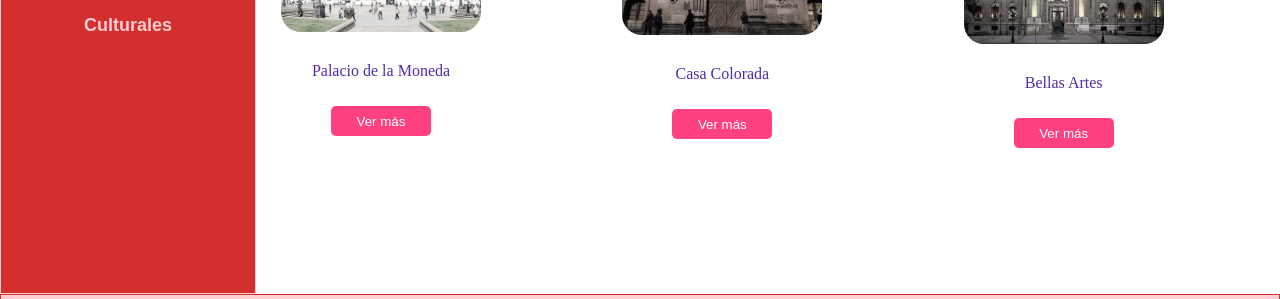
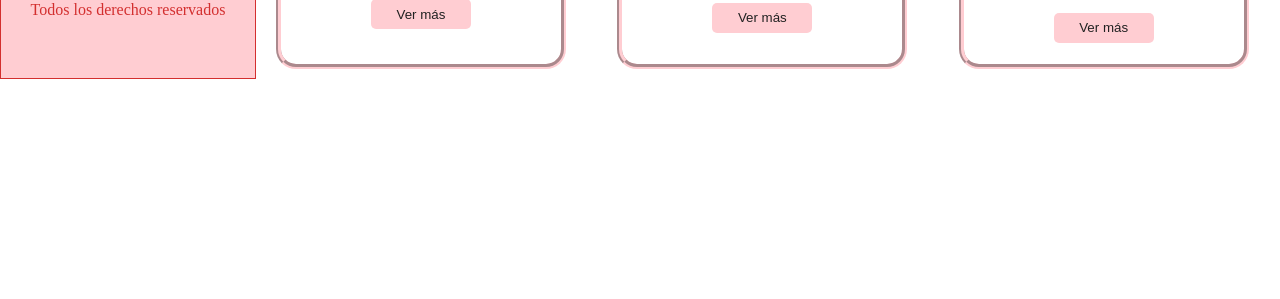
Before and after one commit to Klauditha/desafio_animaciones_css, a plain HTML site: page cultural.html in a window 1280 px wide. Shown: the part 561-860 px from the top of the page. After the commit the page ends 800 px from the top, so only its background shows below. Drawn offline with nearby package versions, Linux system fonts and the light colour scheme; a web font is replaced by a local one.

Commit message:
ADD:Ajustes cards

```diff
--- a/assets/css/style.css
+++ b/assets/css/style.css
@@ -160,10 +160,9 @@ body {
     display: grid;
     grid-template-areas:
       'navbar main'
-      'navbar main'
-      'footer footer';
+      'footer main';
     grid-template-columns: 2fr 8fr;
-    grid-template-rows: 0.5fr 8.5fr 1fr;
+    grid-template-rows: 11fr 2fr;
   }
 
   .aside {
--- a/assets/css/style_cult_turist.css
+++ /dev/null
@@ -1,312 +0,0 @@
-:root {
-    --DarkPrimaryColor: #d32f2f;
-    --LightPrimaryColor: #ffcdd2;
-    --PrimaryColor: #f44336;
-    --TextColor: #ffffff;
-    --AcentColor: #ff5252;
-    --PrimaryText: #212121;
-    --DividerColor: #bdbdbd;
-}
-
-body {
-    margin: 0 auto;
-    padding: 0;
-    box-sizing: border-box;
-}
-
-.container {
-    display: grid;
-    grid-template-areas:
-      'navbar'
-      'aside'
-      'main'
-      'footer';
-    grid-template-columns: 1fr;
-    grid-template-rows: 4% 4% 10fr 4%;
-}
-
-.navbar {
-  font-family: 'Tilt Prism', cursive;
-  grid-area: navbar;
-  background-color: var(--DarkPrimaryColor);
-  color: var(--TextColor);
-  display: flex;
-  font-size: large;
-  font-size: 25px;
-  flex-direction: row;
-  justify-content: space-around;
-  border: 1px solid var(--LightPrimaryColor);
-  align-items: center;
-}
-
-.navbar_logo img {
-  height: 50px;
-  color: var(--TextColor);
-  animation: Tambalearse 3s ease 0s 1 alternate backwards;
-}
-
-@keyframes Tambalearse {
-    0%,
-    100% {
-        transform: translateX(0%);
-        transform-origin: 50% 50%;
-    }
-
-    15% {
-        transform: translateX(-30px) rotate(-6deg);
-    }
-
-    30% {
-        transform: translateX(15px) rotate(6deg);
-    }
-
-    45% {
-        transform: translateX(-15px) rotate(-3.6deg);
-    }
-
-    60% {
-        transform: translateX(9px) rotate(2.4deg);
-    }
-
-    75% {
-        transform: translateX(-6px) rotate(-1.2deg);
-    }
-}
-
-.navbar .navbar_menu_lista {
-  display: none;
-}
-
-.aside {
-  grid-area: aside;
-  background-color: var(--LightPrimaryColor);
-}
-
-.aside .navbar_menu_lista {
-  padding-top: 5px;
-  padding-bottom: 5px;
-  display: grid;
-  grid-template-columns: 1fr;
-  justify-content: start;
-  align-content: center;
-  align-items: start;
-  justify-items: center;
-  gap:5px
-}
-
-.aside .navbar_menu_lista_item a {
-  text-decoration: none;
-  color: var(--DarkPrimaryColor);
-  font-weight: bolder;
-}
-
-.aside .navbar_menu_lista_item a:hover {
-  color: var(--PrimaryText);
-  text-shadow: 2px 5px 9px #f9f9f9, 5px 5px 10px #d54848;
-}
-
-.aside .navbar_menu_lista_item a:focus {
-  color: var(--PrimaryText);
-  text-shadow: 2px 5px 9px #f9f9f9, 5px 5px 10px #d54848;
-}
-
-.main {
-  grid-area: main;
-}
-
-.item {
-  margin-top: 10px;
-  display: flex;
-  flex-direction: column;
-  justify-content: center;
-  align-items: center;
-  background-color: #fff;
-  height: 300px;
-  overflow-y: auto;
-  border-radius: 20px;
-}
-
-.item_image img {
-  width: 250px;
-  border-radius: 20px;
-  filter: grayscale(0.7)
-}
-
-.item_image img:hover,img:focus {
-  filter: grayscale(0);
-  animation: legumbreEffect 5s ease 0s 1 normal forwards;
-}
-
-@keyframes legumbreEffect {
-	0% {
-		animation-timing-function: ease-out;
-		transform: scale(1);
-		transform-origin: center center;
-	}
-
-	10% {
-		animation-timing-function: ease-in;
-		transform: scale(0.91);
-	}
-
-	17% {
-		animation-timing-function: ease-out;
-		transform: scale(0.98);
-	}
-
-	33% {
-		animation-timing-function: ease-in;
-		transform: scale(0.87);
-	}
-
-	45% {
-		animation-timing-function: ease-out;
-		transform: scale(1);
-	}
-}
-
-.item_text {
-  color: #512da8;
-  margin: 10px;
-}
-
-.item_button button {
-  background-color: #ff4081;
-  color: #fff;
-  width: 100px;
-  height: 30px;
-  border-radius: 5px;
-  border: 0;
-}
-
-.item_button button:hover {
-  background-color: #d1c4e9;
-  color: #000000;
-}
-
-.item_button button:focus {
-  background-color: #757575;
-  color: #fff;
-}
-
-@keyframes myAnim {
-  0% {
-    background-position: center top;
-    background-size: 100%;
-  }
-
-  100% {
-    background-position: center top;
-    background-size: 150%;
-  }
-}
-
-.footer {
-  grid-area: footer;
-  background-color: var(--LightPrimaryColor);
-  border: 1px solid var(--DarkPrimaryColor);
-  display: flex;
-  flex-direction: column;
-  align-items: center;
-  color: var(--DarkPrimaryColor);
-  align-content: center;
-  align-items: center;
-  padding-top: 10px;
-  padding-bottom: 10px;
-}
-
-.footer_socialmedia {
-  display: flex;
-  gap: 20px;
-  font-size: 20px;
-}
-
-.footer_text {
-  text-align: center;
-}
-
-/*MODO ESCRITORIO*/
-@media (min-width: 992px) {
-  .container {
-    display: grid;
-    grid-template-areas:
-      'navbar main'
-      'navbar main'
-      'footer footer';
-    grid-template-columns: 2fr 8fr;
-    grid-template-rows: 1fr 8fr 1fr;
-  }
-
-  .main {
-    display: grid;
-    grid-template-columns: repeat(3, 1fr);
-    align-content: center;
-    align-items: stretch;
-    row-gap: 20px;
-  }
-
-  .item {
-    width: 250px;
-    height: 280px;
-  }
-
-  .item_image img {
-    width: 200px;
-  }
-
-  .aside {
-    display: none;
-  }
-
-  .navbar_menu_icono {
-    display: none;
-  }
-
-  .navbar {
-    display: flex;
-    font-size: large;
-    font-size: 25px;
-    flex-direction: column;
-    justify-content: center;
-    border: 1px solid var(--LightPrimaryColor);
-    align-items: center;
-  }
-
-  .navbar_nombre {
-    text-align: center;
-  }
-
-  .navbar_logo img {
-    height: 80px;
-  }
-
-  .navbar .navbar_menu_lista {
-    display: flex;
-  }
-
-  .navbar_menu_lista {
-    padding-top: 50px;
-    display: flex;
-    font-family: Arial, Helvetica, sans-serif;
-    flex-direction: column;
-    font-size: 18px;
-    gap: 20px;
-    text-align: center;
-  }
-
-  .navbar_menu_lista_item a {
-    text-decoration: none;
-    color: var(--LightPrimaryColor);
-    font-weight: bolder;
-  }
-
-  .navbar_menu_lista_item a:hover {
-    color: var(--TextColor);
-    text-shadow: 2px 5px 9px #f9f9f9, 5px 5px 10px #d54848;
-  }
-
-  .navbar_menu_lista_item a:focus {
-    color: var(--TextColor);
-    text-shadow: 2px 5px 9px #f9f9f9, 5px 5px 10px #d54848;
-  }
-}
--- a/assets/css/style_gastro.css
+++ b/assets/css/style_galeria.css
@@ -22,7 +22,7 @@ body {
       'main'
       'footer';
     grid-template-columns: 1fr;
-  grid-template-rows: 3% 3% 10fr 3%;
+    grid-template-rows: 4% 4% 10fr 4%;
 }
 
 .navbar {
@@ -91,7 +91,7 @@ body {
   align-content: center;
   align-items: start;
   justify-items: center;
-  gap: 5px;
+  gap:5px
 }
 
 .aside .navbar_menu_lista_item a {
@@ -116,20 +116,23 @@ body {
 
 .item {
   margin-top: 10px;
+  margin-bottom: 10px;
   display: flex;
   flex-direction: column;
   justify-content: center;
   align-items: center;
   background-color: #fff;
-  height: 300px;
+  height: 250px;
   overflow-y: auto;
   border-radius: 20px;
+  margin-left: 20px;
+  border: 5px groove var(--LightPrimaryColor);
 }
 
 .item_image img {
   width: 250px;
   border-radius: 20px;
-  filter: grayscale(0.8)
+  filter: grayscale(0.7)
 }
 
 .item_image img:hover,img:focus {
@@ -166,13 +169,14 @@ body {
 }
 
 .item_text {
-  color: #512da8;
-  margin: 10px;
+  color: var(--DarkPrimaryColor);
+  font-weight: bolder;
+  text-align: center;
 }
 
 .item_button button {
-  background-color: #ff4081;
-  color: #fff;
+  background-color: var(--LightPrimaryColor);
+  color: var(--PrimaryText);
   width: 100px;
   height: 30px;
   border-radius: 5px;
@@ -180,8 +184,8 @@ body {
 }
 
 .item_button button:hover {
-  background-color: #d1c4e9;
-  color: #000000;
+  background-color: var(--DarkPrimaryColor);
+  color: var(--TextColor)
 }
 
 .item_button button:focus {
@@ -226,31 +230,33 @@ body {
 }
 
 /*MODO ESCRITORIO*/
-@media (min-width: 992px) and  (max-width: 1336px)  {
+@media (min-width: 992px) {
   .container {
     display: grid;
     grid-template-areas:
       'navbar main'
-      'footer footer';
-    grid-template-columns:1.5fr 7fr;
-    grid-template-rows:5.5fr 0.5fr;
+      'footer main';
+    grid-template-columns: 2fr 8fr;
+    grid-template-rows: 80% 20%;
   }
 
   .main {
     display: grid;
-    grid-template-columns: repeat(4, 1fr);
+    grid-template-columns: repeat(3, 1fr);
     align-content: center;
     align-items: stretch;
+    row-gap: 20px;
   }
 
   .item {
-    width: 250px;
-    height: 220px;
+    width: 280px;
+    height: 280px;
   }
 
   .item_image img {
-    width: 150px;
+    width: 220px;
   }
+
   .aside {
     display: none;
   }
@@ -264,7 +270,7 @@ body {
     font-size: large;
     font-size: 25px;
     flex-direction: column;
-    justify-content: center;
+    justify-content: start;
     border: 1px solid var(--LightPrimaryColor);
     align-items: center;
   }
@@ -278,16 +284,17 @@ body {
   }
 
   .navbar .navbar_menu_lista {
+    margin-top:20px;
     display: flex;
   }
 
   .navbar_menu_lista {
-    padding-top: 10px;
+    padding-top: 50px;
     display: flex;
     font-family: Arial, Helvetica, sans-serif;
     flex-direction: column;
     font-size: 18px;
-    gap: 10px;
+    gap: 20px;
     text-align: center;
   }
 
@@ -307,47 +314,3 @@ body {
     text-shadow: 2px 5px 9px #f9f9f9, 5px 5px 10px #d54848;
   }
 }
-
-/*MODO ESCRITORIO GRANDE*/
-@media (min-width: 1337px) {
-  .container {
-    display: grid;
-    grid-template-areas:
-      'navbar main'
-      'footer footer';
-    grid-template-columns: 1.5fr 8fr;
-    grid-template-rows: 10fr 2fr;
-  }
-
-  .item {
-    width: 350px;
-    height: 350px;
-    border: gray solid 1px;
-  }
-
-  .item_image img {
-    width: 200px;
-  }
-
-    .main {
-    display: grid;
-    grid-template-columns: repeat(4, 1fr);
-    align-content: center;
-    align-items: stretch;
-  }
-
-    .navbar_menu_icono {
-    display: none;
-  }
-
-  .navbar {
-    display: flex;
-    font-size: large;
-    font-size: 25px;
-    flex-direction: column;
-    justify-content: center;
-    border: 1px solid var(--LightPrimaryColor);
-    align-items: center;
-  }
-
-}
--- a/assets/css/style_principal.css
+++ /dev/null
@@ -1,232 +0,0 @@
-:root {
-  --DarkPrimaryColor: #d32f2f;
-  --LightPrimaryColor: #ffcdd2;
-  --PrimaryColor: #f44336;
-  --TextColor: #ffffff;
-  --AcentColor: #ff5252;
-  --PrimaryText: #212121;
-  --DividerColor: #bdbdbd;
-}
-
-body {
-  margin: 0 auto;
-  padding: 0;
-  box-sizing: border-box;
-}
-
-.container {
-  display: grid;
-  grid-template-areas:
-    'navbar'
-    'aside'
-    'main'
-    'footer';
-  grid-template-columns: 1fr;
-  grid-template-rows: 2fr 2fr 10fr 3fr;
-}
-
-.navbar {
-  font-family: 'Tilt Prism', cursive;
-  grid-area: navbar;
-  background-color: var(--DarkPrimaryColor);
-  color: var(--TextColor);
-  display: flex;
-  font-size: large;
-  font-size: 25px;
-  flex-direction: row;
-  justify-content: space-around;
-  border: 1px solid var(--LightPrimaryColor);
-  align-items: center;
-}
-
-.navbar_logo img {
-  height: 50px;
-  color: var(--TextColor);
-  animation: Tambalearse 3s ease 0s 1 alternate backwards;
-}
-
-@keyframes Tambalearse {
-	0%,
-	100% {
-		transform: translateX(0%);
-		transform-origin: 50% 50%;
-	}
-
-	15% {
-		transform: translateX(-30px) rotate(-6deg);
-	}
-
-	30% {
-		transform: translateX(15px) rotate(6deg);
-	}
-
-	45% {
-		transform: translateX(-15px) rotate(-3.6deg);
-	}
-
-	60% {
-		transform: translateX(9px) rotate(2.4deg);
-	}
-
-	75% {
-		transform: translateX(-6px) rotate(-1.2deg);
-	}
-}
-
-.navbar .navbar_menu_lista {
-  display: none;
-}
-
-.aside {
-  grid-area: aside;
-  background-color: var(--LightPrimaryColor);
-}
-
-.aside .navbar_menu_lista {
-  padding-top: 5px;
-  padding-bottom: 5px;
-  display: grid;
-  grid-template-columns: 1fr;
-  justify-content: start;
-  align-content: center;
-  align-items: start;
-  justify-items: center;
-  gap:5px
-}
-
-.aside .navbar_menu_lista_item a {
-  text-decoration: none;
-  color: var(--DarkPrimaryColor);
-  font-weight: bolder;
-}
-
-.aside .navbar_menu_lista_item a:hover {
-  color: var(--PrimaryText);
-  text-shadow: 2px 5px 9px #f9f9f9, 5px 5px 10px #d54848;
-}
-
-.aside .navbar_menu_lista_item a:focus {
-  color: var(--PrimaryText);
-  text-shadow: 2px 5px 9px #f9f9f9, 5px 5px 10px #d54848;
-}
-
-.main {
-  grid-area: main;
-  background-image: url('../img/02_santiago.jpg');
-  background-repeat: no-repeat, repeat;
-  background-size: cover;
-  animation: myAnim 30s ease 0s 1 normal forwards;
-}
-
-@keyframes myAnim {
-  0% {
-    background-position: center top;
-    background-size: 100%;
-  }
-
-  100% {
-    background-position: center top;
-    background-size: 150%;
-  }
-}
-
-.footer {
-  grid-area: footer;
-  background-color: var(--LightPrimaryColor);
-  border: 1px solid var(--DarkPrimaryColor);
-  display: flex;
-  flex-direction: column;
-  align-items: center;
-  color: var(--DarkPrimaryColor);
-  align-content: center;
-  align-items: center;
-  padding-top: 10px;
-  padding-bottom: 10px;
-}
-
-.footer_socialmedia {
-  display: flex;
-  gap: 20px;
-  font-size: 20px;
-}
-
-.footer_text {
-  text-align: center;
-}
-
-/*MODO ESCRITORIO*/
-@media (min-width: 992px) {
-  .container {
-    display: grid;
-    grid-template-areas:
-      'navbar main'
-      'navbar main'
-      'footer footer';
-    grid-template-columns: 2fr 8fr;
-    grid-template-rows: 0.5fr 8.5fr 1fr;
-  }
-
-  .aside {
-    display: none;
-  }
-
-  .main {
-    grid-area: main;
-    background-image: url('../img/01_santiago.jpg');
-    background-repeat: no-repeat, repeat;
-    background-size: cover;
-    animation: myAnim 30s ease 0s 1 normal forwards;
-  }
-
-  .navbar_menu_icono {
-    display: none;
-  }
-
-  .navbar {
-    display: flex;
-    font-size: large;
-    font-size: 25px;
-    flex-direction: column;
-    justify-content: center;
-    border: 1px solid var(--LightPrimaryColor);
-    align-items: center;
-  }
-
-  .navbar_nombre {
-    text-align: center;
-  }
-
-  .navbar_logo img {
-    height: 80px;
-  }
-
-  .navbar .navbar_menu_lista {
-    display: flex;
-  }
-
-  .navbar_menu_lista {
-    padding-top: 50px;
-    display: flex;
-    font-family: Arial, Helvetica, sans-serif;
-    flex-direction: column;
-    font-size: 18px;
-    gap: 20px;
-    text-align: center;
-  }
-
-  .navbar_menu_lista_item a {
-    text-decoration: none;
-    color: var(--LightPrimaryColor);
-    font-weight: bolder;
-  }
-
-  .navbar_menu_lista_item a:hover {
-    color: var(--TextColor);
-    text-shadow: 2px 5px 9px #f9f9f9, 5px 5px 10px #d54848;
-  }
-
-  .navbar_menu_lista_item a:focus {
-    color: var(--TextColor);
-    text-shadow: 2px 5px 9px #f9f9f9, 5px 5px 10px #d54848;
-  }
-}
--- a/cultural.html
+++ b/cultural.html
@@ -6,7 +6,7 @@
     <meta http-equiv="X-UA-Compatible" content="IE=edge">
     <meta name="viewport" content="width=device-width, initial-scale=1.0">
     <title>Desafio - Animaciones CSS - Guia Panoramas</title>
-    <link rel="stylesheet" href="./assets/css/style_cult_turist.css" />
+    <link rel="stylesheet" href="./assets/css/style_galeria.css" />
     <script src="https://kit.fontawesome.com/a6a42315af.js" crossorigin="anonymous"></script>
     <link rel="preconnect" href="https://fonts.googleapis.com">
     <link rel="preconnect" href="https://fonts.gstatic.com" crossorigin>
```
Also changed, not shown: gastronomico.html (+1 -24 lines), turistico.html (+1 -1 lines). Lines whose indentation alone changed are shown as unchanged.
